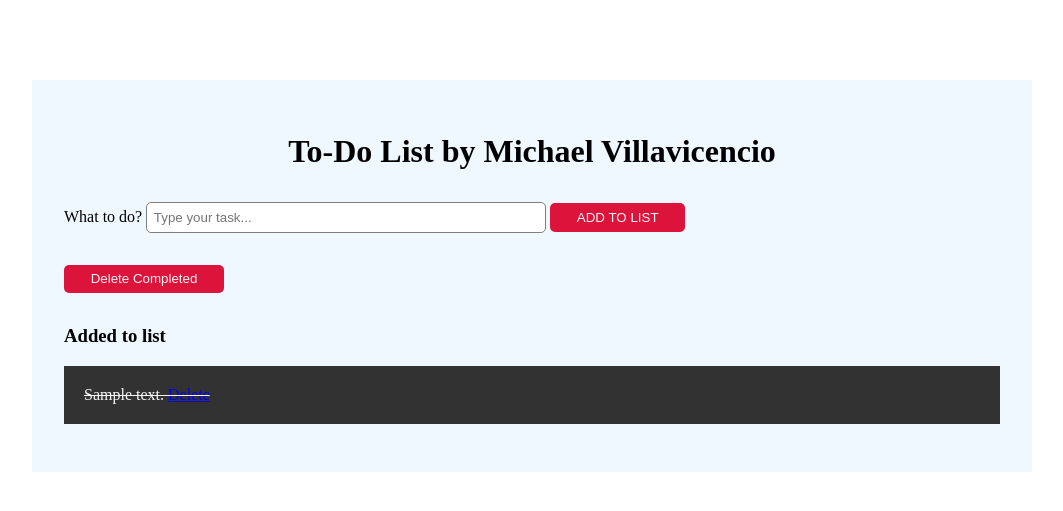
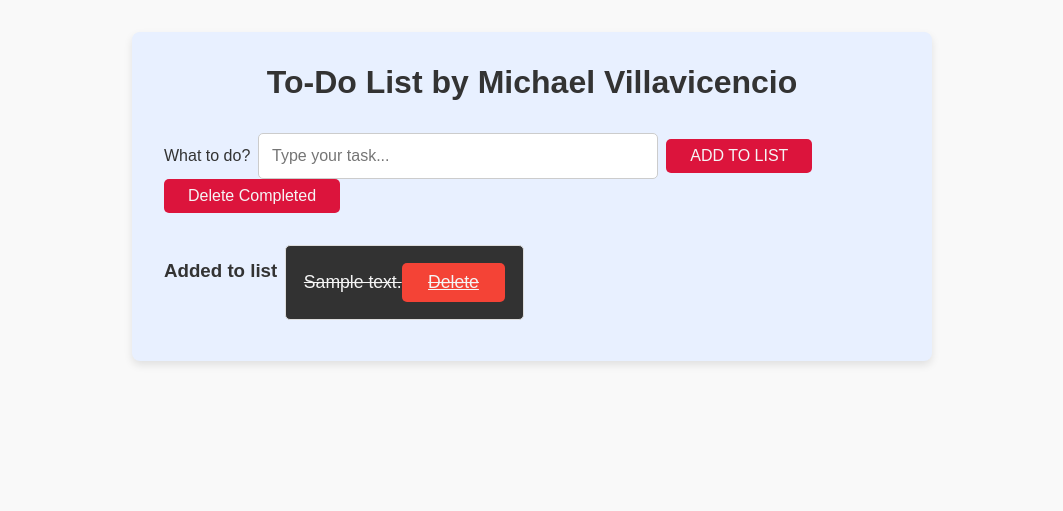
Before and after one commit to mvillavicenciolenes/ET721_Labs_Repo, a Django app: page / in a window 1280 px wide. Shown: the top 511 px of the page, without its empty margins (108-1171 px from the left). Run offline with Django 5.2, Linux system fonts and the light colour scheme; tables that the repository leaves empty hold one stand-in row (values such as "Sample post").

Commit message:
finished on class 11.4.24

```diff
--- a/Lab11_django_dolist/DoListApp/admin.py
+++ b/Lab11_django_dolist/DoListApp/admin.py
@@ -1,6 +1,6 @@
 # DoListApp/admin.py
 from django.contrib import admin
-from .models import ToDolist
+from .models import TodoList
 
 # Register your models here.
-admin.site.register(ToDolist)
+admin.site.register(TodoList)
--- a/Lab11_django_dolist/DoListApp/apps.py
+++ b/Lab11_django_dolist/DoListApp/apps.py
@@ -1,3 +1,4 @@
+# apps.py
 from django.apps import AppConfig
 
 
--- a/Lab11_django_dolist/DoListApp/models.py
+++ b/Lab11_django_dolist/DoListApp/models.py
@@ -1,7 +1,7 @@
 # DoListApp/models.py
 from django.db import models
 
-class ToDolist(models.Model):
+class TodoList(models.Model):
     text = models.CharField(max_length=45)
     completed = models.BooleanField(default=False)
 
--- a/Lab11_django_dolist/DoListApp/static/doliststyle.css
+++ b/Lab11_django_dolist/DoListApp/static/doliststyle.css
@@ -1,57 +1,131 @@
 * {
   box-sizing: border-box;
+  margin: 0;
+  padding: 0;
 }
+
+body {
+  font-family: Arial, sans-serif;
+  background-color: #f9f9f9;
+  color: #333;
+}
+
 .maincontainer {
-    width: 1000px;
-    background-color: aliceblue;
-    margin: 5em auto;
+  width: 90%;
+  max-width: 800px;
+  background-color: #e8f0ff;
+  margin: 2em auto;
   padding: 2em;
+  border-radius: 8px;
+  box-shadow: 0 4px 8px rgba(0, 0, 0, 0.1);
 }
+
 .apptitle {
   text-align: center;
+  font-size: 2em;
+  color: #333;
+  margin-bottom: 1em;
 }
+
 .dolistform {
-    margin-top: 2em;
+  display: flex;
+  flex-direction: column;
+  gap: 1em;
+  margin-top: 1em;
 }
+
 .formgroup {
-    margin-top: 2em;
+  display: flex;
+  flex-wrap: wrap;
+  gap: 0.5em;
+  align-items: center;
 }
+
 .todo_text {
-    padding: 0.5em;
+  flex: 1;
+  padding: 0.8em;
   border-radius: 5px;
-    border: solid gray 1px;
-    width: 400px;
+  border: 1px solid #ccc;
+  font-size: 1em;
+  width: 100%;
+  max-width: 400px;
 }
-  .btnadd{background-color: olive;}
-  .btnadd, .btn_deleteall, .btn_deleteeach{
+
+.btnadd, .btn_deleteall, .btn_deleteeach, .btn_complete, .btn_delete {
   background-color: crimson;
   border: none;
-      padding: 0.5em 2em;
+  padding: 0.5em 1.5em;
   border-radius: 5px;
   color: whitesmoke;
+  font-size: 1em;
+  cursor: pointer;
+  transition: background-color 0.3s;
 }
-  .btn_deleteall:hover, .btn_deleteeach:hover{
+
+.btnadd:hover, .btn_complete:hover {
+  background-color: #555;
+}
+
+.btn_deleteall:hover, .btn_deleteeach:hover, .btn_delete:hover {
   background-color: darkred;
   font-weight: bolder;
 }
-  .btnadd:hover{
-      background-color: gray;
-      cursor: pointer;
+
+.listdo {
+  margin-top: 2em;
+  padding: 0;
+  list-style: none;
 }
 
-  /* to do list */
-
-  .listdo{
-    padding: 0px;
+.listitem {
+  display: flex;
+  justify-content: space-between;
+  align-items: center;
+  padding: 1em;
+  background-color: rgb(240, 240, 240);
+  border: 1px solid #ddd;
+  border-radius: 5px;
+  margin-bottom: 0.5em;
+  font-size: 1.1em;
 }
 
-  .listitem{
-    padding: 20px;
-    background-color: rgb(230, 230, 230);
-    list-style: none;
-  }
-  .completed{
-    color:whitesmoke;
+.listitem.completed {
+  color: whitesmoke;
   text-decoration: line-through;
   background-color: rgb(50, 50, 50);
 }
+
+.btn_complete {
+  background-color: #4CAF50;
+}
+
+.btn_complete:hover {
+  background-color: #388E3C;
+}
+
+.btn_delete {
+  background-color: #f44336;
+}
+
+.btn_delete:hover {
+  background-color: #d32f2f;
+}
+
+@media (max-width: 600px) {
+  .maincontainer {
+      width: 95%;
+      padding: 1.5em;
+  }
+
+  .apptitle {
+      font-size: 1.5em;
+  }
+
+  .formgroup {
+      flex-direction: column;
+  }
+
+  .todo_text, .btnadd {
+      width: 100%;
+  }
+}
--- a/Lab11_django_dolist/DoListApp/views.py
+++ b/Lab11_django_dolist/DoListApp/views.py
@@ -1,9 +1,9 @@
 # DoListApp/views.py
 from django.shortcuts import render, redirect, get_object_or_404
-from .models import ToDolist
+from .models import TodoList
 
 def index(request):
-    todo_tasks = ToDolist.objects.order_by('id')
+    todo_tasks = TodoList.objects.order_by('id')
     context = {'todo_tasks': todo_tasks}
     return render(request, 'index.html', context)
 
@@ -11,20 +11,20 @@ def add_task(request):
     if request.method == 'POST':
         task_text = request.POST.get('text')
         if task_text:
-            ToDolist.objects.create(text=task_text)
+            TodoList.objects.create(text=task_text)
         return redirect('index')
 
 def delete_all_completed(request):
-    ToDolist.objects.filter(completed=True).delete()
+    TodoList.objects.filter(completed=True).delete()
     return redirect('index')
 
 def complete_task(request, task_id):
-    task = get_object_or_404(ToDolist, id=task_id)
+    task = get_object_or_404(TodoList, id=task_id)
     task.completed = True
     task.save()
     return redirect('index')
 
 def delete_task(request, task_id):
-    task = get_object_or_404(ToDolist, id=task_id)
+    task = get_object_or_404(TodoList, id=task_id)
     task.delete()
     return redirect('index')
```
Also changed, not shown: Lab11_django_dolist/DoListApp/form.py (+10 -1 lines), Lab11_django_dolist/db.sqlite3. Lines whose indentation alone changed are shown as unchanged.
